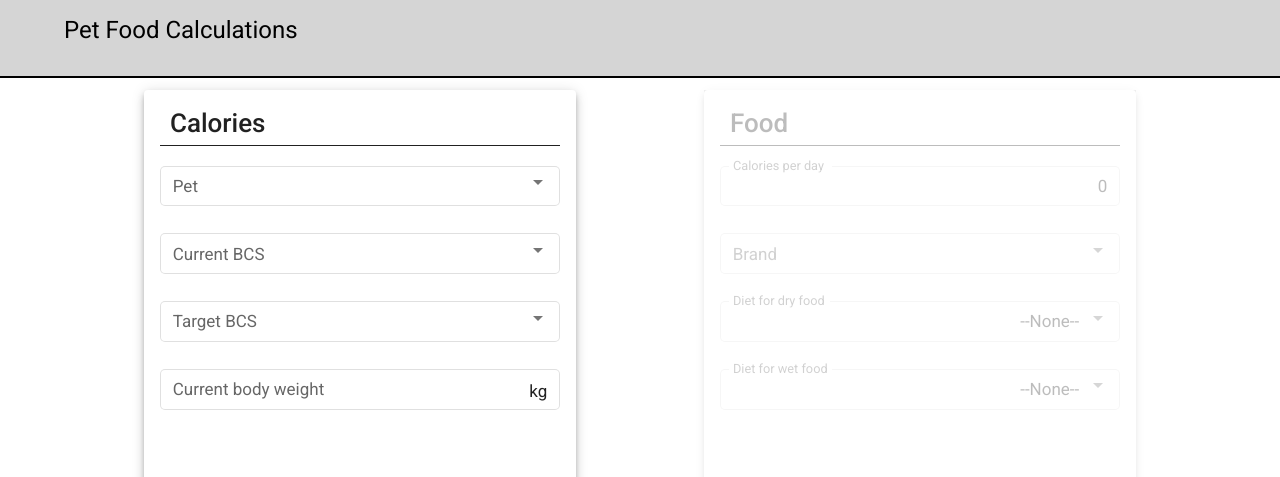
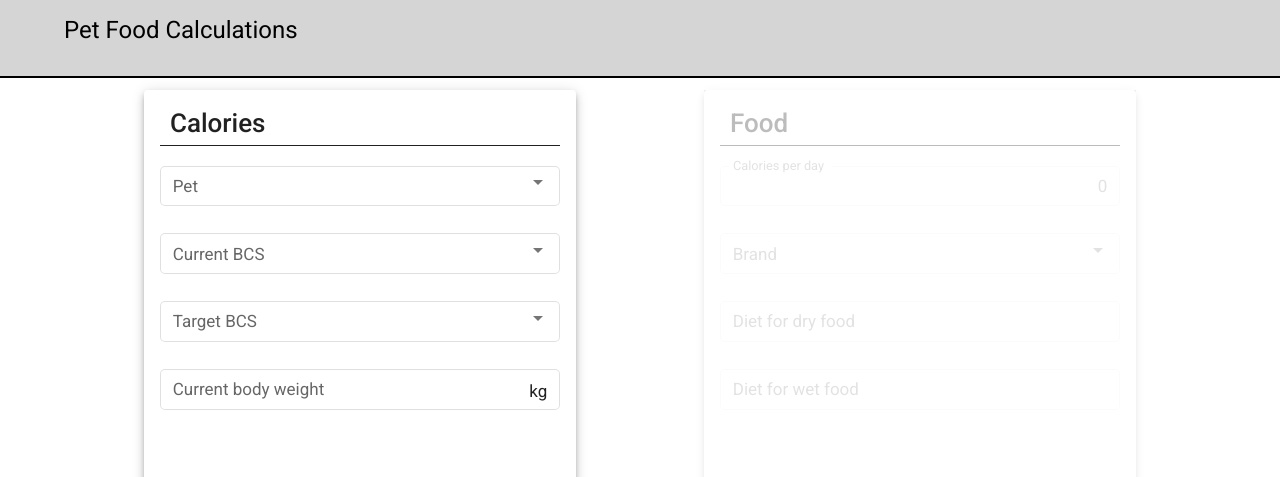
Before and after one commit to Atsvetk/Atsvetk.github.io, an Angular app: page / in a window 1280 px wide. Shown: the top 477 px of the page. Built offline with nearby package versions, Linux system fonts and the light colour scheme.

Commit message:
feat: introduce autocomplete for diets

```diff
--- a/src/app/app.component.html
+++ b/src/app/app.component.html
@@ -6,9 +6,10 @@
       (caloriesCalculated)="onCaloriesCalculated($event)"
     ></app-section-calories>
     <app-section-food
-      [class.section-disabled]="!(caloriesNumCalculated || caloriesCalculationSkipped)"
+      [class.section-disabled]="!(caloriesNumCalculated)"
       [caloriesNumCalculated]="caloriesNumCalculated"
       [pet]="pet"
+      [shouldBeDisabled]="!caloriesNumCalculated"
     ></app-section-food>
   </div>
   <app-footer></app-footer>
--- /dev/null
+++ b/src/app/section-food/diet-autocomplete/diet-autocomplete.component.css
@@ -0,0 +1,32 @@
+
+::ng-deep .mat-form-field-flex > .mat-form-field-infix {
+  padding: 0.1em 0 0.6em 0 !important;
+}
+
+mat-form-field {
+  font-size: 17px;
+  width: 100%
+}
+
+input {
+  text-align: right;
+  -moz-appearance: textfield;
+}
+
+::ng-deep .mat-form-field-label-wrapper {
+  top: -1.5em;
+}
+
+::ng-deep .mat-form-field-appearance-outline.mat-form-field-can-float.mat-form-field-should-float .mat-form-field-label {
+  transform: translateY(-1.1em) scale(.75);
+  width: 133.33333%;
+}
+
+mat-option {
+  text-align: end;
+}
+
+::ng-deep .mat-form-field-suffix {
+  margin-left: 7px;
+  align-self: center;
+}
--- /dev/null
+++ b/src/app/section-food/diet-autocomplete/diet-autocomplete.component.html
@@ -0,0 +1,17 @@
+<form disabled class="example-form">
+  <mat-form-field [class.mat-form-field-disabled]="shouldBeDisabled" appearance="outline">
+    <mat-label>
+      {{title}}
+    </mat-label>
+    <input type="text" matInput [formControl]="myControl" [matAutocomplete]="auto">
+    <mat-autocomplete #auto="matAutocomplete" (optionSelected)="onSelectionChange($event)">
+      <mat-option *ngFor="let option of filteredOptions | async" [value]="option">
+        {{option}}
+      </mat-option>
+    </mat-autocomplete>
+    <mat-hint align="end" *ngIf="shouldDisplayLink">
+      <a class="diet-link" href="{{dietLink}}" target="_blank">More info on {{diet}}
+      </a>
+    </mat-hint>
+  </mat-form-field>
+</form>
--- /dev/null
+++ b/src/app/section-food/diet-autocomplete/diet-autocomplete.component.ts
@@ -0,0 +1,75 @@
+import {Component, EventEmitter, Input, OnInit, Output} from '@angular/core';
+import {FormControl} from '@angular/forms';
+import {Observable} from 'rxjs';
+import {map, startWith} from 'rxjs/operators';
+
+@Component({
+  selector: 'app-diet-autocomplete',
+  templateUrl: './diet-autocomplete.component.html',
+  styleUrls: ['./diet-autocomplete.component.css']
+})
+export class DietAutocompleteComponent implements OnInit {
+  myControl = new FormControl();
+  filteredOptions: Observable<string[]> | undefined;
+  diet: string = '';
+
+  @Input()
+  title: string = ''
+
+  options: string[] = [];
+
+  @Input('options') set onOptions(options: string[]){
+    this.options = options;
+    this.initAutoComplete()
+  }
+
+  @Input()
+  shouldBeDisabled: boolean = true;
+
+  @Input()
+  get brandSelected(): string { return this._brandSelected };
+  set brandSelected(brandSelected: string) {
+    this._brandSelected = brandSelected;
+    this.myControl.reset('');
+    this.ngOnInit()
+  }
+  private _brandSelected = '';
+
+  @Input()
+  shouldDisplayLink: boolean = false;
+
+  @Input()
+  dietLink: string | undefined = '';
+
+  @Output() dietSelected = new EventEmitter<string>();
+
+  ngOnInit() {
+    if(this.shouldBeDisabled || !this.brandSelected) {
+      this.myControl.disable()
+    }
+    else {
+      this.myControl.enable();
+      this.initAutoComplete();
+    }
+  }
+
+  initAutoComplete() {
+    this.filteredOptions = this.myControl.valueChanges
+      .pipe(
+        startWith(''),
+        map(value => this._filter(value))
+      );
+  }
+
+
+  private _filter(value: string): string[] {
+    value = value ? value : '';
+    const filterValue = value.toLowerCase();
+    return this.options.filter(option => option.toLowerCase().includes(filterValue));
+  }
+
+  onSelectionChange(event:any) {
+    this.diet = event.option.value;
+    this.dietSelected.emit(this.diet);
+  }
+}
--- a/src/app/section-food/section-food.component.html
+++ b/src/app/section-food/section-food.component.html
@@ -10,7 +10,7 @@
         <mat-label>
           Calories per day
         </mat-label>
-        <input matInput class="calories-per-day" type="number" min="0" id="caloriesPerDay" placeholder="0" value="{{caloriesNumCalculated}}" (change)="onCaloriesInputUpdate($event)">
+        <input [disabled]="shouldBeDisabled" matInput class="calories-per-day" type="number" min="0" id="caloriesPerDay" placeholder="0" value="{{caloriesNumCalculated}}" (change)="onCaloriesInputUpdate($event)">
         <mat-error align="end">
           Value should be greater than 0
         </mat-error>
@@ -19,40 +19,71 @@
         <mat-label for="brand">
           Brand
         </mat-label>
-        <mat-select class="brand" id="brand" [(ngModel)]="brand" (selectionChange)="onBrandUpdate($event)">
+        <mat-select [disabled]="shouldBeDisabled" class="brand" id="brand" [(ngModel)]="brand" (selectionChange)="onBrandUpdate($event)">
           <mat-option *ngFor="let option of brandOptions" [value]="option">
             {{ option }}
           </mat-option>
         </mat-select>
       </mat-form-field>
-      <mat-form-field appearance="outline">
-        <mat-label>
-          Diet for dry food
-        </mat-label>
-        <mat-select class="diet" id="dietDry" [(ngModel)]="dietDry" (selectionChange)="onDietDryUpdate($event)" [value]="dietDry">
-          <mat-option *ngFor="let option of dietDryOptions" [value]="option">
-            {{ option }}
-          </mat-option>
-        </mat-select>
-        <mat-hint align="end" *ngIf="shouldDisplayDietDryLink">
-          <a class="diet-link" href="{{dietDryInfo?.link}}" target="_blank">More info on {{dietDryInfo?.diet}}
-          </a>
-        </mat-hint>
-      </mat-form-field>
-      <mat-form-field appearance="outline">
-        <mat-label>
-          Diet for wet food
-        </mat-label>
-        <mat-select class="diet" id="dietWet" [(ngModel)]="dietWet" (selectionChange)="onDietWetUpdate($event)">
-          <mat-option *ngFor="let option of dietWetOptions" [value]="option">
-            {{ option }}
-          </mat-option>
-        </mat-select>
-        <mat-hint align="end" *ngIf="shouldDisplayDietWetLink">
-          <a class="diet-link" href="{{dietWetInfo?.link}}" target="_blank">More info on {{dietWetInfo?.diet}}
-          </a>
-        </mat-hint>
-      </mat-form-field>
+      <app-diet-autocomplete
+        [shouldBeDisabled]="shouldBeDisabled"
+        [brandSelected]="brand"
+        (dietSelected)="onDietDryUpdate($event)"
+        [title]="'Diet for dry food'"
+        [options]="dietDryOptions"
+        [shouldDisplayLink]="shouldDisplayDietDryLink"
+        [dietLink]="dietDryInfo?.link"
+      ></app-diet-autocomplete>
+      <app-diet-autocomplete
+        [shouldBeDisabled]="shouldBeDisabled"
+        [brandSelected]="brand"
+        (dietSelected)="onDietWetUpdate($event)"
+        [title]="'Diet for wet food'"
+        [options]="dietWetOptions"
+        [shouldDisplayLink]="shouldDisplayDietWetLink"
+        [dietLink]="dietWetInfo?.link"
+      ></app-diet-autocomplete>
+<!--      <mat-form-field appearance="outline">-->
+<!--        <mat-label>-->
+<!--          Diet for dry food-->
+<!--        </mat-label>-->
+<!--        <input type="text"-->
+<!--               matInput-->
+<!--               [matAutocomplete]="auto"-->
+<!--               (input)="onDietDryInputClick()"-->
+<!--               (change)="onDietDryUpdate($event)"-->
+<!--        >-->
+<!--        <mat-autocomplete #auto="matAutocomplete">-->
+<!--          <mat-option *ngFor="let option of filteredDryDietOptions | async" [value]="option">-->
+<!--            {{option}}-->
+<!--          </mat-option>-->
+<!--        </mat-autocomplete>-->
+
+<!--        <mat-select class="diet" id="dietDry" [(ngModel)]="dietDry" (selectionChange)="onDietDryUpdate($event)" [value]="dietDry">-->
+<!--          <mat-option *ngFor="let option of dietDryOptions" [value]="option">-->
+<!--            {{ option }}-->
+<!--          </mat-option>-->
+<!--        </mat-select>-->
+
+<!--        <mat-hint align="end" *ngIf="shouldDisplayDietDryLink">-->
+<!--          <a class="diet-link" href="{{dietDryInfo?.link}}" target="_blank">More info on {{dietDryInfo?.diet}}-->
+<!--          </a>-->
+<!--        </mat-hint>-->
+<!--      </mat-form-field>-->
+<!--      <mat-form-field appearance="outline">-->
+<!--        <mat-label>-->
+<!--          Diet for wet food-->
+<!--        </mat-label>-->
+<!--        <mat-select class="diet" id="dietWet" [(ngModel)]="dietWet" (selectionChange)="onDietWetUpdate($event)">-->
+<!--          <mat-option *ngFor="let option of dietWetOptions" [value]="option">-->
+<!--            {{ option }}-->
+<!--          </mat-option>-->
+<!--        </mat-select>-->
+<!--        <mat-hint align="end" *ngIf="shouldDisplayDietWetLink">-->
+<!--          <a class="diet-link" href="{{dietWetInfo?.link}}" target="_blank">More info on {{dietWetInfo?.diet}}-->
+<!--          </a>-->
+<!--        </mat-hint>-->
+<!--      </mat-form-field>-->
       <mat-form-field appearance="outline" *ngIf="shouldDisplayWetDesiredAmount()">
         <mat-label>
           Desired amount of wet food
--- a/src/app/section-food/section-food.component.ts
+++ b/src/app/section-food/section-food.component.ts
@@ -1,5 +1,8 @@
-import { Component, Input, OnInit } from '@angular/core';
+import {Component, Input, OnInit } from '@angular/core';
 import {HttpClient} from '@angular/common/http';
+import {FormControl} from '@angular/forms';
+import {Observable} from 'rxjs';
+import {map, startWith} from 'rxjs/operators';
 
 type DietInfo = {
   diet: string,
@@ -11,7 +14,7 @@ type DietInfo = {
 @Component({
   selector: 'app-section-food',
   templateUrl: './section-food.component.html',
-  styleUrls: ['./section-food.component.css']
+  styleUrls: ['./section-food.component.css'],
 })
 
 export class SectionFoodComponent implements OnInit {
@@ -29,6 +32,13 @@ export class SectionFoodComponent implements OnInit {
     this._pet = pet;
   }
   private _pet = '';
+
+  @Input()
+  get shouldBeDisabled(): boolean { return this._shouldBeDisabled };
+  set shouldBeDisabled(shouldBeDisabled: boolean) {
+    this._shouldBeDisabled = shouldBeDisabled;
+  }
+  private _shouldBeDisabled = false
 
   petOptions: string[] = [
     'Cat',
@@ -71,12 +81,25 @@ export class SectionFoodComponent implements OnInit {
   wetFoodMaxAmount: number = 0;
   isFoodCalculated: boolean = false;
 
+  dryDietFormControl = new FormControl('');
+  filteredDryDietOptions: Observable<string[]> | undefined;
+
   constructor(private http: HttpClient) { }
 
   ngOnInit(): void {
-    // for (let brandOption of this.brandOptions) {
-    //   this.allBrandDiets[brandOption] =
-    // }
+  }
+
+  onDietDryInputClick() {
+    this.filteredDryDietOptions = this.dryDietFormControl.valueChanges.pipe(
+      startWith(''),
+      map(value => this._filter(value || '')),
+    );
+  }
+
+  private _filter(value: string): string[] {
+    const filterValue = value.toLowerCase();
+
+    return this.dietDryOptions.filter(option => option.toLowerCase().includes(filterValue));
   }
 
   onPetUpdate(event: any) {
@@ -143,15 +166,19 @@ export class SectionFoodComponent implements OnInit {
 
   getDietDryInfo() {
     this.dietDryInfo = this.brandDietsInfo
+      .filter((dietItem: DietInfo) => dietItem.type === 'dry')
       .find((diet: DietInfo) => diet.diet === this.dietDry)
   }
 
   getDietWetInfo() {
     this.dietWetInfo = this.brandDietsInfo
+      .filter((dietItem: DietInfo) => dietItem.type === 'wet')
       .find((diet: DietInfo) => diet.diet === this.dietWet)
   }
 
   onDietDryUpdate(event: any) {
+    console.log(`On Dry Diet Update EVENT: ${event}`)
+    this.dietDry = event;
     this.isFoodCalculated = false;
     if(this.dietDry != this.noDietOption) {
       this.getDietDryInfo();
@@ -165,6 +192,7 @@ export class SectionFoodComponent implements OnInit {
   }
 
   onDietWetUpdate(event: any) {
+    this.dietWet = event;
     this.isFoodCalculated = false;
     if(this.dietWet != this.noDietOption) {
       this.getDietWetInfo();
```
Also changed, not shown: src/app/app.module.ts (+10 -2 lines).
